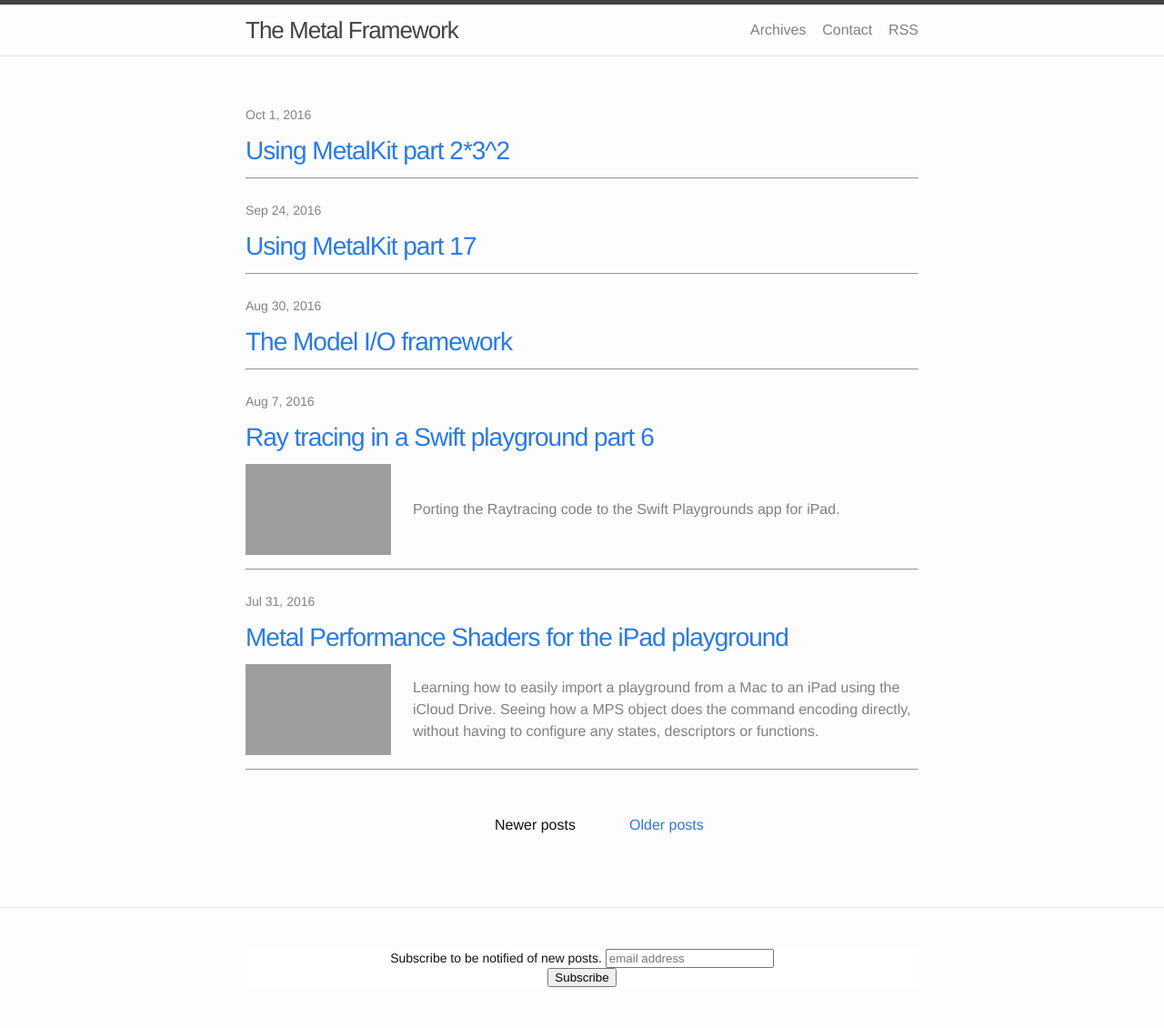
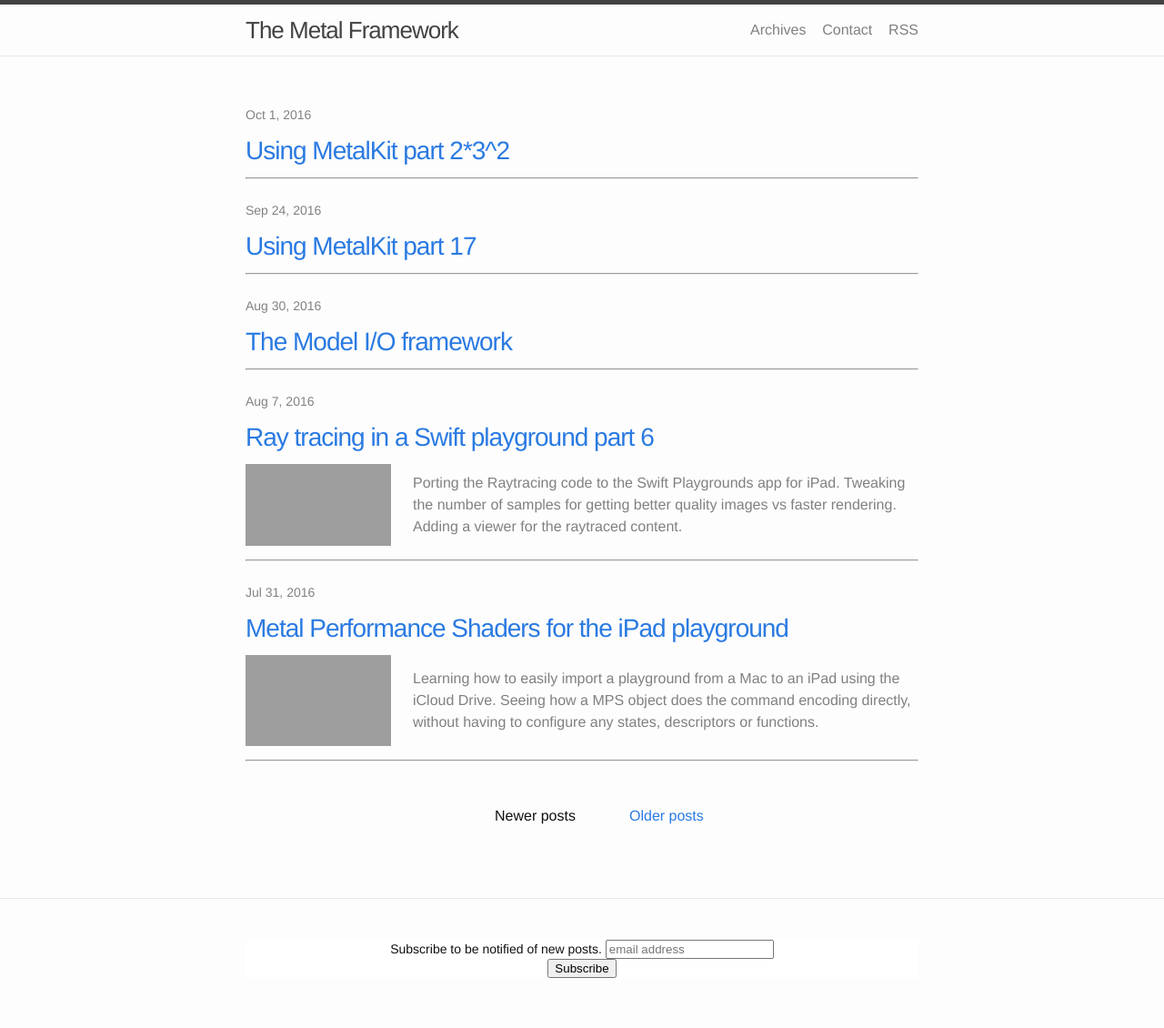
Before and after one commit to AlirioLau/metalkit.github.io, a Jekyll site: the page built from index.html, in a window 1280 px wide. Shown: the whole page at 91% size. Built offline with Jekyll 4.4.1, drawn with Linux system fonts in a browser that asks for light colours; the list of posts is cut into pages by our own code; comment, search, counter and statistics services are not loaded; grey boxes are pictures that could not be loaded.

Commit message:
initial commit

```diff
--- a/_posts/2016-08-07-ray-tracing-in-a-swift-playground-part-6.markdown
+++ b/_posts/2016-08-07-ray-tracing-in-a-swift-playground-part-6.markdown
@@ -1,7 +1,7 @@
 ---
 published: true
 title: Ray tracing in a Swift playground part 6
-summary: <div><div style="display:inline-block;"><img src = "https://raw.githubusercontent.com/MetalKit/images/master/raytracing.png" alt="Metal" height="100" width="160"></div><div style="display:inline-block; width:75%; padding-left:1.5em; color:grey; vertical-align:middle;">Porting the Raytracing code to the Swift Playgrounds app for iPad.</div></div>
+summary: <div><div style="display:inline-block;"><img src = "https://raw.githubusercontent.com/MetalKit/images/master/raytracing.png" alt="Metal" height="90" width="160"></div><div style="display:inline-block; width:75%; padding-left:1.5em; color:grey; vertical-align:middle;">Porting the Raytracing code to the Swift Playgrounds app for iPad. Tweaking the number of samples for getting better quality images vs faster rendering. Adding a viewer for the raytraced content.</div></div>
 layout: post
 ---
 Today, I am looking again at the `Ray Tracing` project because I wanted to see how it runs in an `iPad Playground`. There aren't any changes in the core code for now, except I have updated it to run on iOS 10, Xcode 8, Swift 3 and the new iPad Playground app.
```
Also changed, not shown: 2 other files.
